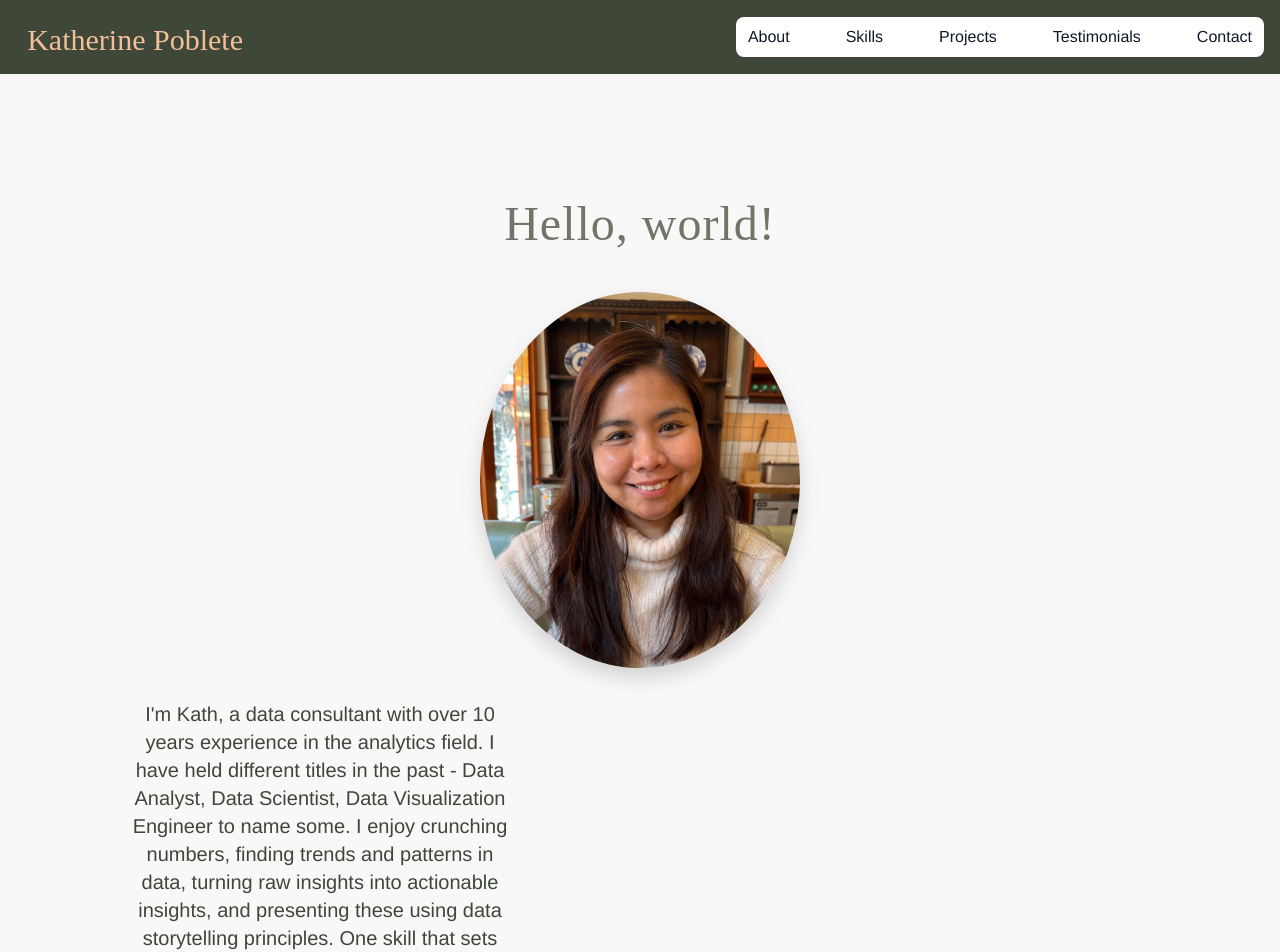
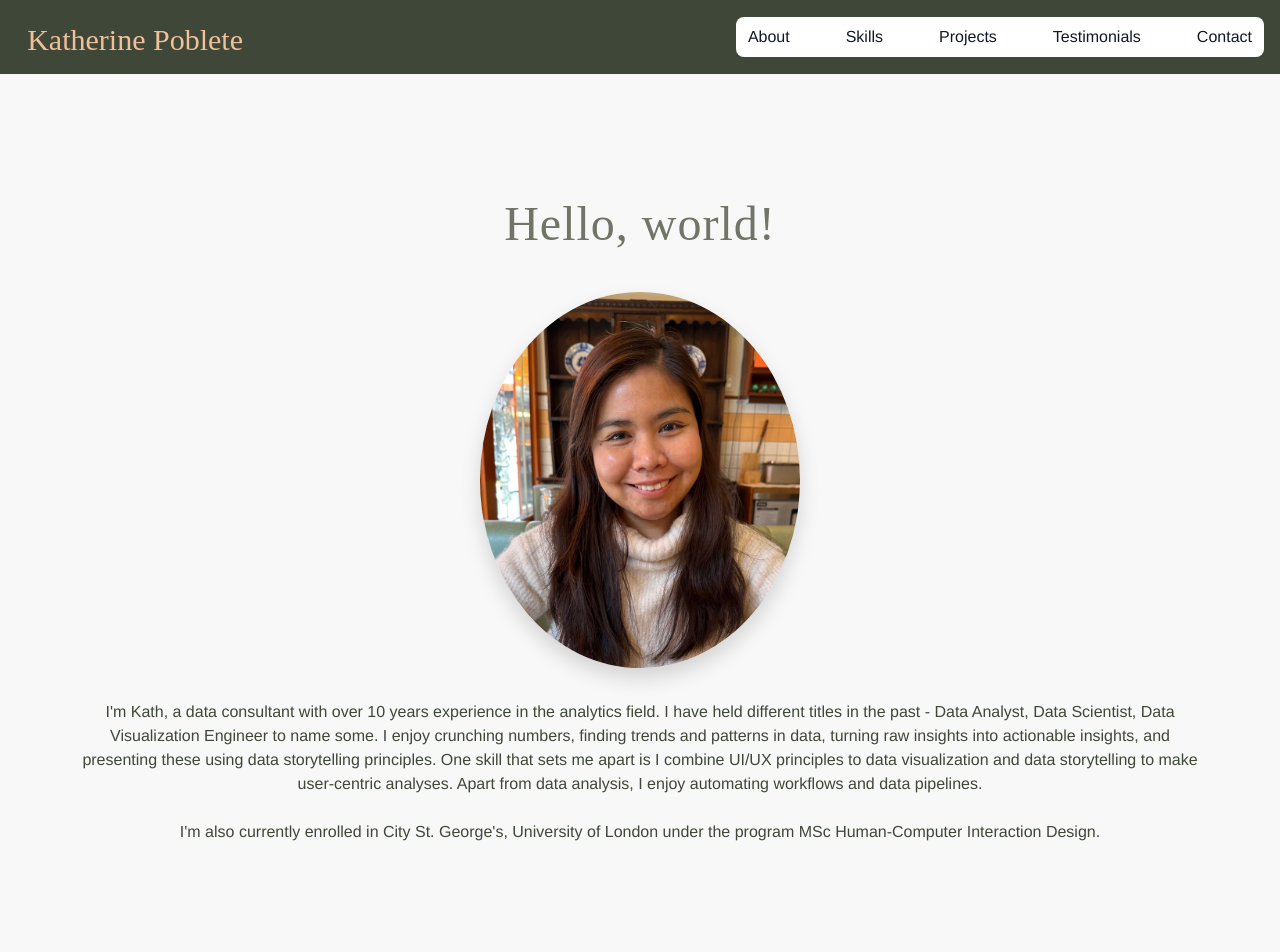
Before and after one commit to knpoblete/knpoblete.github.io, a Vue app: page / in a window 1280 px wide. Shown: the top 952 px of the page. Built offline with nearby package versions, Linux system fonts and the light colour scheme; a web font is replaced by a local one.

Commit message:
fix hero about me section

```diff
--- a/src/assets/global.css
+++ b/src/assets/global.css
@@ -62,9 +62,9 @@ section h2 {
     box-shadow: 0 10px 20px rgba(0, 0, 0, 0.15);
 }
 
-#about-section .container {
+/* #about-section .container {
     padding: 0 4rem;
-}
+} */
 
 footer {
     background-color: #909090;
--- a/src/components/HomePage.vue
+++ b/src/components/HomePage.vue
@@ -11,7 +11,8 @@
         </div>
           <!-- <div class="flex space-y-4 justify-items-start sm:flex-col md:flex-row"> -->
 
-        <p class="bio justify-center items-center px-4 sm:px-6 md:px-8 text-base sm:text-lg md:text-xl leading-relaxed max-w-md">
+        <p class="bio justify-center items-center md:px-12 sm:w-full">
+          <!-- px-4  text-base sm:text-lg md:text-xl leading-relaxed max-w-md -->
           I'm Kath, a data consultant with over 10 years experience in the analytics field.
           I have held different titles in the past - Data Analyst, Data Scientist, Data Visualization Engineer to name some.
           I enjoy crunching numbers, finding trends and patterns in data, turning raw insights into actionable insights,
```
Also changed, not shown: src/assets/icons/matplotlib.svg.
